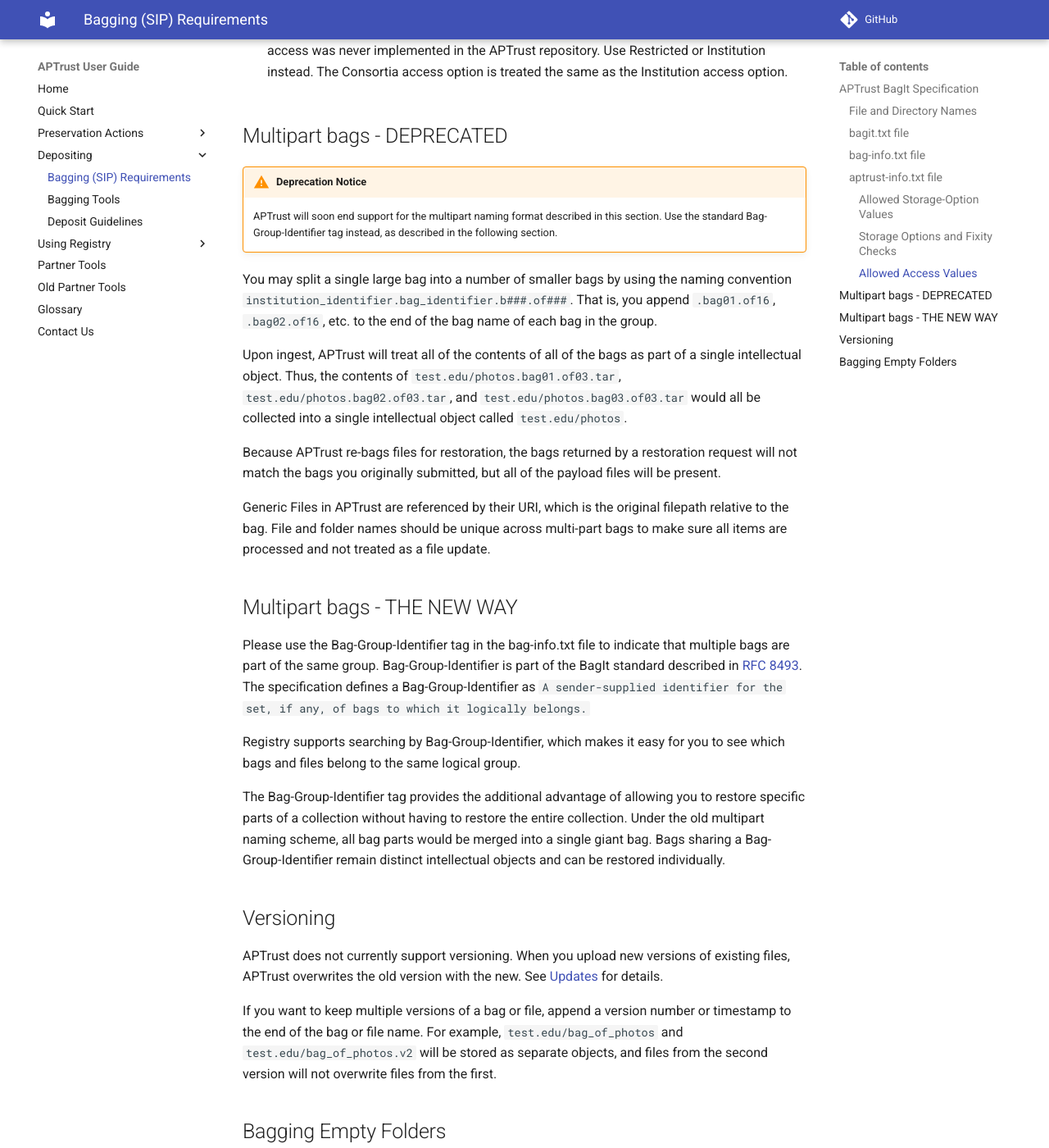
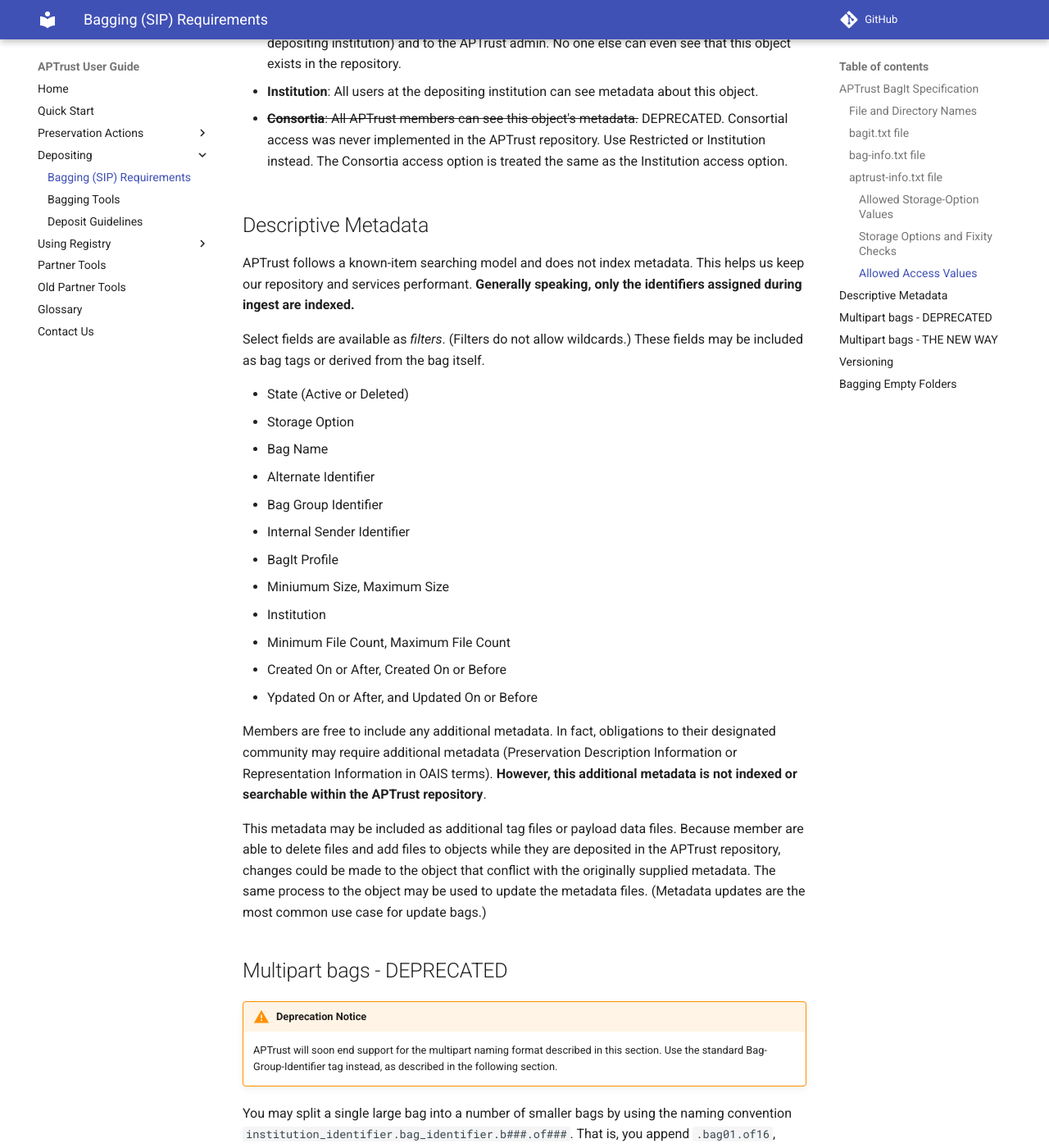
Before and after one commit to APTrust/userguide, an MkDocs documentation site: the page built from docs/depositing/index.md, in a window 1280 px wide and 1400 px high, scrolled down 4679 px. Shown: the whole window at 82% size. Built offline with MkDocs 1.6.1 and Material for MkDocs 9.7.7, drawn with Linux system fonts in a browser that asks for light colours; comment, search, counter and statistics services are not loaded; some of the changed text lies outside the part shown.

Commit message:
Add notes on descriptive metadata and retention of tag files.

```diff
--- a/docs/depositing/index.md
+++ b/docs/depositing/index.md
@@ -67,7 +67,9 @@
 
 ### bagit.txt file
 
-The bag must have a bagit.txt file, with the following tags.
+The bag MUST have a bagit.txt file, with the following tags.
+
+Note: This file is not retained by APTrust. When a file or object is restored, a new bag is created and this file will be re-generated, it records information about the bag itself.
 
 Tag | Allowed values
 ----|----
@@ -76,31 +78,33 @@
 
 ### bag-info.txt file
 
-The bag-info.txt file should contain the following tags:
+The bag MUST have a bag-info.txt file and it SHOULD contain the following tags.
+
+Note: This file is retained by APTrust and will be included in a restored object.
 
 Tag  | Description | Example
 ---- | ---- | ----
 Source-Organization | This should be the human readable name of the APTrust partner organization. For example, "University of Virginia." You may be more specific, if you wish, specifying a specific college or library within the university, such as "Georgetown University Law Library." However, when APTrust restores bags, the source organization in the bag-info.txt file will be set to the name of the partner institution. | University of Virginia
-Bagging-Date | The date the content was bagged. Use ISO 8601 UTC format (YYYY-MM-DD). | 2019-08-19
+Bagging-Date | The date the content was bagged. Use ISO 8601 UTC format (YYYY-MM-DD). | 2019-08-19 | No
 Bag-Count | Two numbers separated by "of", in particular, "N of T", where T is the total number of bags in a group of bags and N is the ordinal number within the group; if T is not known, specify it as "?" (question mark). | Examples: 1 of 2, 4 of 4, 3 of ?, 89 of 145.
-Internal-Sender-Description | A sender-local explanation of the contents and provenance. |
-Internal-Sender-Identifier | An alternate sender-specific identifier for the content and/or bag. |
+Internal-Sender-Description | A sender-local explanation of the contents and provenance.
+Internal-Sender-Identifier | An alternate sender-specific identifier for the content and/or bag.
 Bag-Group-Identifier | A sender-supplied identifier for the set, if any, of bags to which it logically belongs. | Greeling Photo Collection
 
 For more on bag group identifiers, see the [Bag Group Identifiers](../registry/objects.md#bag-group-identifiers) section of the Objects page.
 
-For a list of other commonly-used tags in the bag-info.txt file, see the official BagIt specification for [version 0.97](https://tools.ietf.org/html/draft-kunze-bagit-14) or [version 1.0](https://tools.ietf.org/html/rfc8493).
-
-APTrust supports all of the tags mentioned in the 0.97 and 1.0 specifications. You may also add your own custom tags to this file.
+For a list of other commonly-used tags in the bag-info.txt file, see the official BagIt specification for [version 0.97](https://tools.ietf.org/html/draft-kunze-bagit-14) or [version 1.0](https://tools.ietf.org/html/rfc8493).  **However, this additional tags are not indexed or searchable within the APTrust repository**.
 
 ### aptrust-info.txt file
 
-This file must contain the following tags:
+This bag MUST have a aptrust-info.txt file and it MUST contain the following tags.
+
+Note: This file is retained by APTrust and will be included in a restored object.
 
 Tag  | Description
 ---- | ----
 Title | A human readable title for searching and listing in APTrust. This cannot be empty.
-Description | A human-readable description of the bag. This will appear in Registry. |
+Description | A human-readable description of the bag. This will appear in Registry.
 Access | One of three access options listed below. The access option describes who can see an object's metadata, including its name and description, a list of its generic files and events. APTrust does not currently provide access to the objects themselves, except when you restore one of your bags. No matter which access option you choose, no other institution can access your intellectual object.
 Storage-Option | This indicates how and where you want APTrust to store your bag. If omitted, Storage-Option defaults to "Standard". See the section on Storage Options below for more information.
 
@@ -142,6 +146,28 @@
 
 * ~~__Consortia__: All APTrust members can see this object's metadata.~~ DEPRECATED. Consortial access was never implemented in the APTrust repository. Use Restricted or Institution instead. The Consortia access option is treated the same as the Institution access option.
 
+## Descriptive Metadata
+APTrust follows a known-item searching model and does not index metadata. This helps us keep our repository and services performant. **Generally speaking, only the identifiers assigned during ingest are indexed.**
+
+Select fields are available as *filters*. (Filters do not allow wildcards.) These fields may be included as bag tags or derived from the bag itself.
+
+  * State (Active or Deleted)
+  * Storage Option
+  * Bag Name
+  * Alternate Identifier
+  * Bag Group Identifier
+  * Internal Sender Identifier
+  * BagIt Profile
+  * Miniumum Size, Maximum Size
+  * Institution
+  * Minimum File Count, Maximum File Count
+  * Created On or After, Created On or Before
+  * Ypdated On or After, and Updated On or Before
+
+Members are free to include any additional metadata. In fact, obligations to their designated community may require additional metadata (Preservation Description Information or Representation Information in OAIS terms). **However, this additional metadata is not indexed or searchable within the APTrust repository**.
+
+This metadata may be included as additional tag files or payload data files. Because member are able to delete files and add files to objects while they are deposited in the APTrust repository, changes could be made to the object that conflict with the originally supplied metadata. The same process to the object may be used to update the metadata files. (Metadata updates are the most common use case for update bags.)
+
 ## Multipart bags - DEPRECATED
 
 !!! warning "Deprecation Notice"
```
